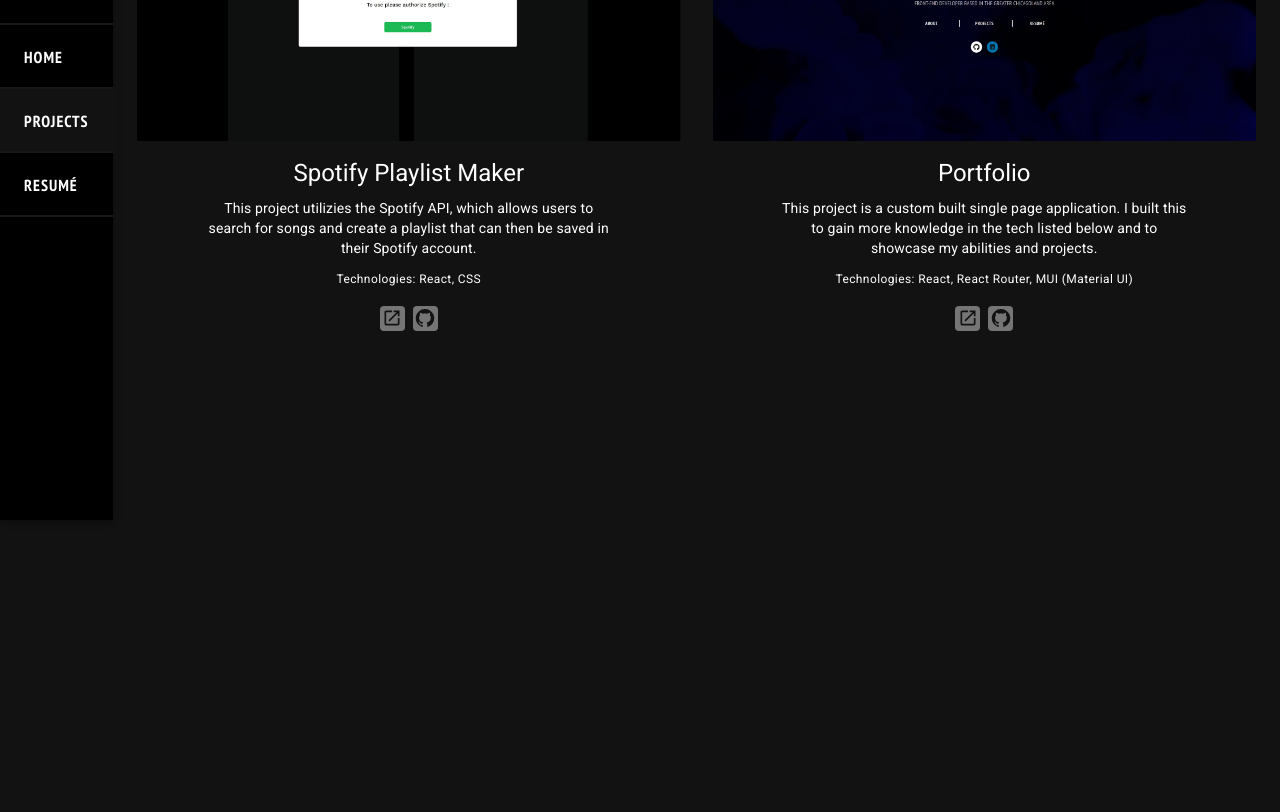
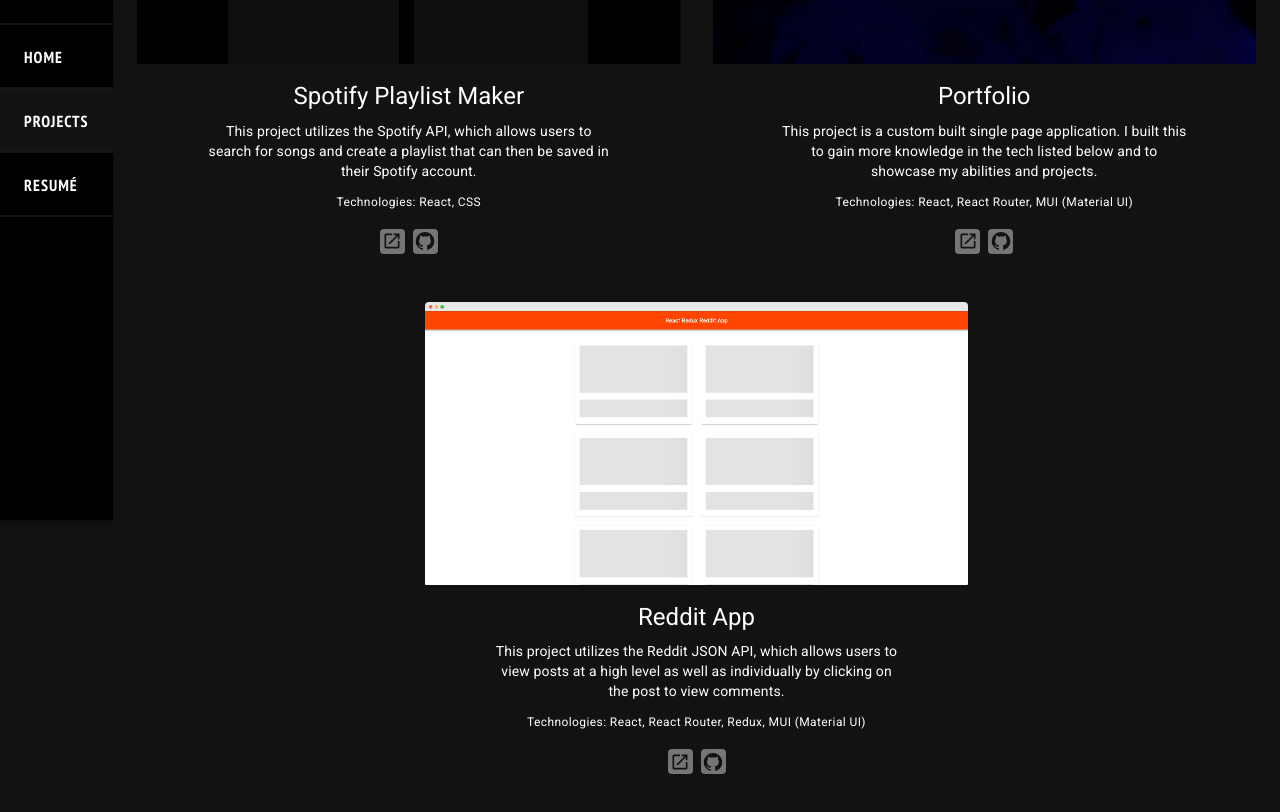
Before and after one commit to stevenduval/portfolio, a React (Create React App) app: page /projects in a window 1280 px wide. Shown: the part 280-1092 px from the top of the page. Before the commit the page ends 800 px from the top, so only its background shows below. Built offline with nearby package versions, Linux system fonts and the light colour scheme.

Commit message:
added project and css update

```diff
--- a/src/Components/Nav/static/styles/stylesheet.css
+++ b/src/Components/Nav/static/styles/stylesheet.css
@@ -65,6 +65,14 @@ html, body, #root, .MuiContainer-root {
         flex-direction: unset !important;
     }
 
+    .MuiGrid-container {
+        justify-content: center;
+    }
+
+    .MuiContainer-root {
+        flex-direction: column;
+        margin-top: 64px;
+    }
 
 }
 
--- a/src/Components/Projects/Projects.js
+++ b/src/Components/Projects/Projects.js
@@ -1,6 +1,7 @@
 import { Avatar, Container, Card, CardActions, CardContent, CardMedia, Grid, Link, Typography } from "@mui/material";
 import SpotifyMockup from './static/images/spotify-playlist-maker-mockup.png';
 import PortfolioMockup from './static/images/portfolio-mockup.png';
+import RedditMockup from './static/images/reddit-mockup.png'
 
 import GitHubIcon from '@mui/icons-material/GitHub';
 import LaunchIcon from '@mui/icons-material/Launch';
@@ -24,7 +25,7 @@ export const Projects = () => {
                       Spotify Playlist Maker
                     </Typography>
                     <Typography variant="body2" sx={{width: "80%", margin: "0 auto", pb:1 }}>
-                      This project utilizies the Spotify API, which allows users to search for songs and create a playlist that can then be saved in their Spotify account.
+                      This project utilizes the Spotify API, which allows users to search for songs and create a playlist that can then be saved in their Spotify account.
                     </Typography>
                     <Typography variant="caption">
                     Technologies: React, CSS
@@ -79,6 +80,40 @@ export const Projects = () => {
                   </CardActions>
                 </Card>
           </Grid>
+          <Grid item key={2} xs={12} lg={6} sx={{paddingTop: "0 !important", pb: 4}}>
+            <Card
+                  sx={{ height: "100%", display: "flex", flexDirection: "column", textAlign: "center", backgroundImage: "none", boxShadow: "none" }}
+                >
+                  <CardMedia
+                    component="img"
+                    image={RedditMockup}
+                    alt="Reddit Mockup"
+                  />
+                  <CardContent sx={{ flexGrow: 1, pb: 1}}>
+                    <Typography gutterBottom variant="h5" component="h2">
+                      Reddit App
+                    </Typography>
+                    <Typography variant="body2" sx={{width: "80%", margin: "0 auto", pb:1 }}>
+                    This project utilizes the Reddit JSON API, which allows users to view posts at a high level as well as individually by clicking on the post to view comments.
+                    </Typography>
+                    <Typography variant="caption">
+                    Technologies: React, React Router, Redux, MUI (Material UI)
+                    </Typography>
+                  </CardContent>
+                  <CardActions sx={{justifyContent: "center", pb: 2}}>
+            <Link href="https://reddit.stevenmduval.com" rel="noopener" target="_blank" title="Open in Browser">
+                <Avatar sx={{ width: 25, height: 25 }} alt="Open in Browser" variant="rounded">
+                    <LaunchIcon sx={{ width: 20, height: 20 }}/>
+                </Avatar>
+            </Link>
+            <Link href="https://github.com/stevenduval/react_redux_reddit_app" rel="noopener" target="_blank" title="View on GitHub">
+                <Avatar sx={{ width: 25, height: 25 }} alt="GitHub" variant="rounded">
+                    <GitHubIcon sx={{ width: 20, height: 20 }}/>
+                </Avatar>
+            </Link>
+                  </CardActions>
+                </Card>
+          </Grid>
           </Grid>
         </Container>
     );
--- a/src/Components/Resume/Resume.js
+++ b/src/Components/Resume/Resume.js
@@ -20,7 +20,7 @@ export const Resume = () => {
     const handleChange = (panel) => (event, isExpanded) => setExpanded(isExpanded ? panel : false);
 
     return (
-        <Container className="animation" sx={{ pl: { md: "137px" }, display: "flex", justifyContent: "center", flexDirection: "column" }} maxWidth="lg">
+        <Container className="animation" sx={{ pl: { md: "137px" }, display: "flex", justifyContent: "center", flexDirection: "column", mt: 0 }} maxWidth="lg">
             <Stack direction="row" justifyContent="center">
             <Link href={ResumePDF} rel="noopener" target="_blank" title="Resume" sx={{textDecoration: 'none'}}>
                 <Avatar sx={{ backgroundColor: "#FFFFFF", width: '120px', borderRadius: '2px', fontSize: '13px', fontWeight: 'bold' }} alt="Resume">
```
Also changed, not shown: src/Components/Projects/static/images/reddit-mockup.png (added).
